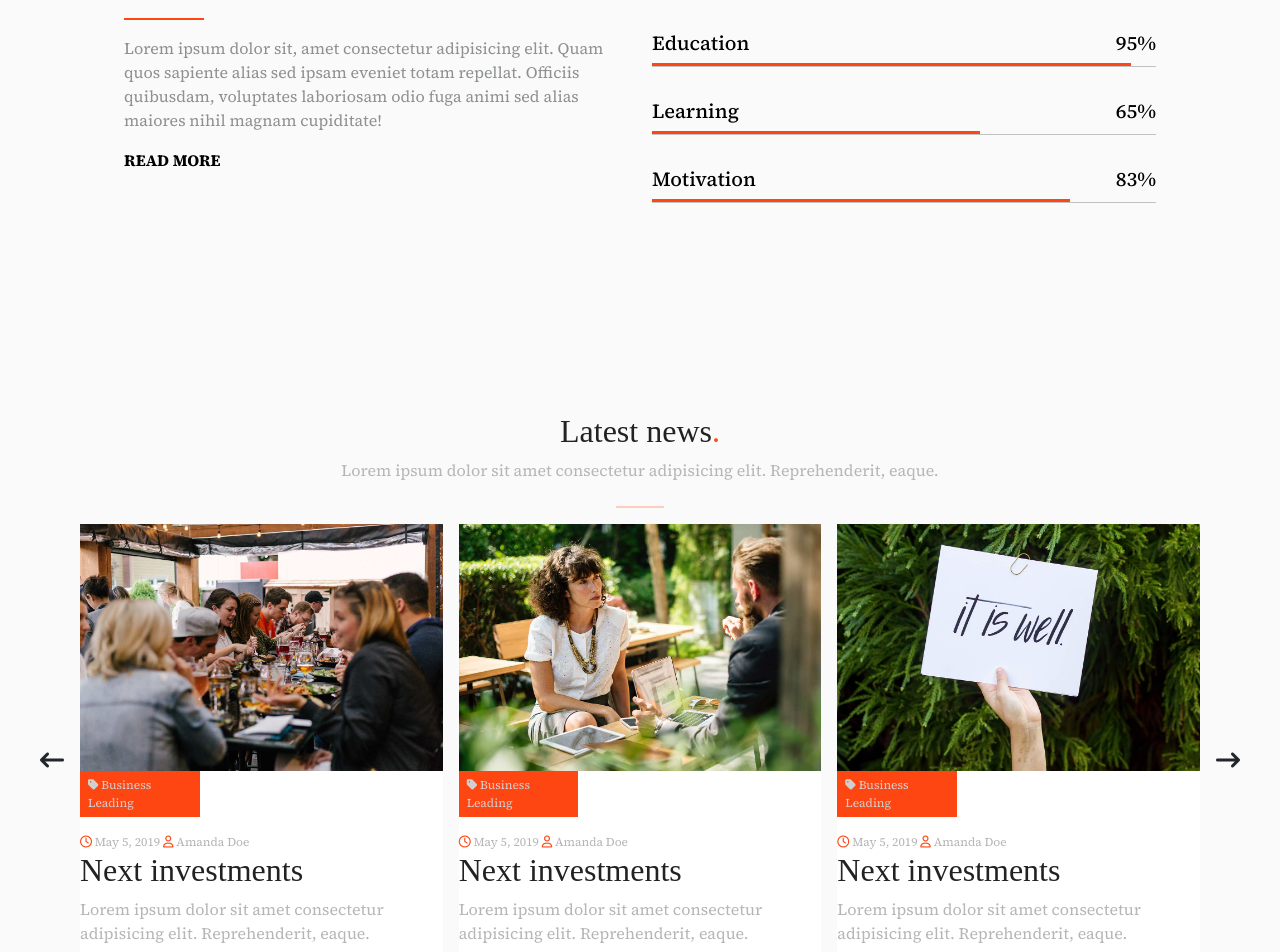
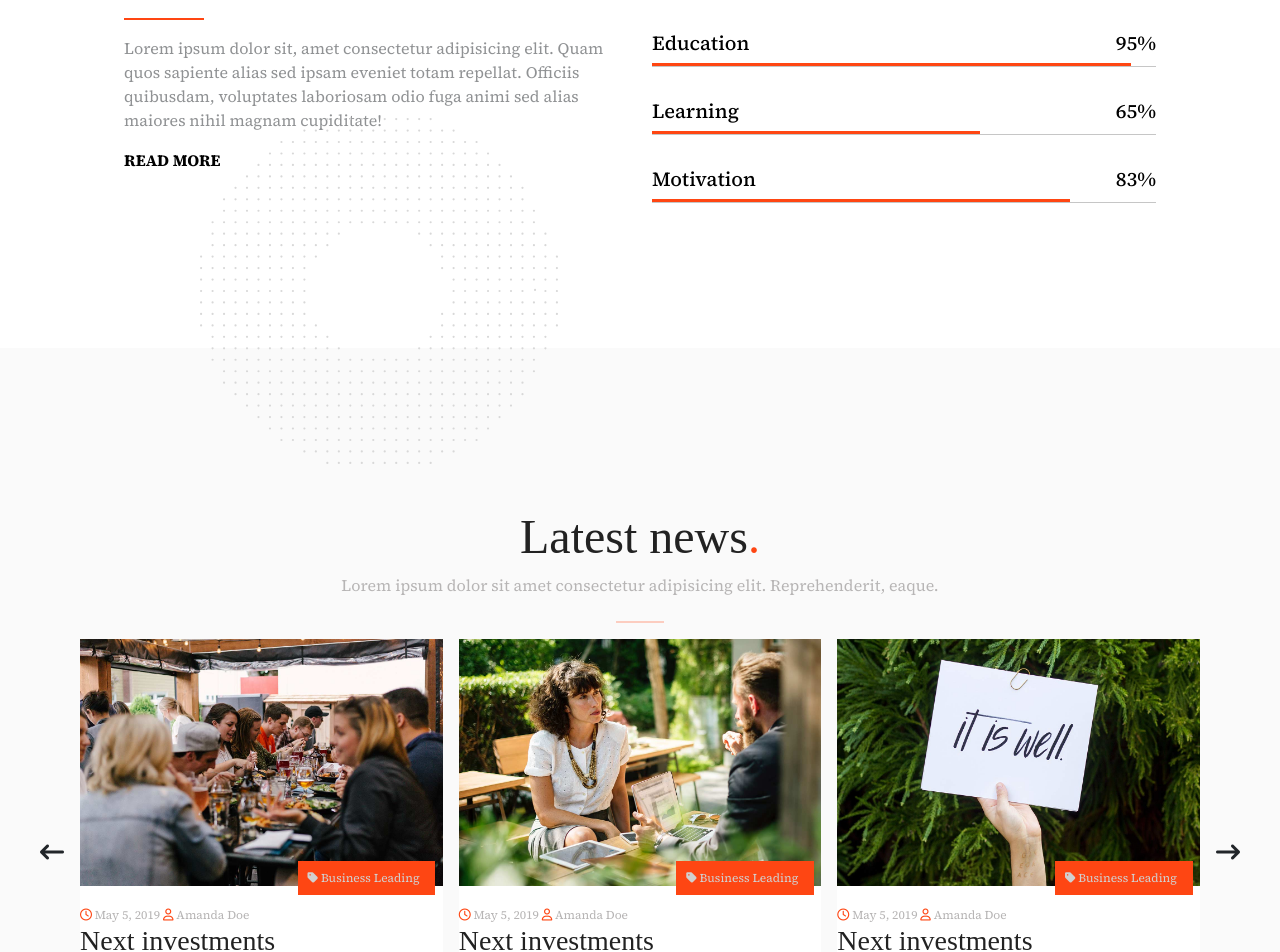
Before and after one commit to titoni-andrea/proj-html-vuejs, a Vue app: page / in a window 1280 px wide. Shown: the part 2669-3621 px from the top of the page. Built offline with nearby package versions, Linux system fonts and the light colour scheme.

Commit message:
sistemato news

```diff
--- a/src/components/mainComponents/News.vue
+++ b/src/components/mainComponents/News.vue
@@ -49,9 +49,10 @@ export default {
 
 <template>
     <div class="cont-flex">
+        <img class="svg-sfondo" src="/src/assets/svg/svg-4.svg" alt="">
         <div class="news">
 
-            <h2 class="titolo">Latest news<span class="arancio">.</span></h2>
+            <h2 class="titolo-principale">Latest news<span class="arancio">.</span></h2>
             <p class="sottotitolo">Lorem ipsum dolor sit amet consectetur adipisicing elit. Reprehenderit, eaque.</p>
             <hr class="linea">
 
@@ -111,20 +112,36 @@ export default {
 <style scoped>
 .cont-flex {
     background-color: #FAFAFA;
+    position: relative;
 }
+
+.svg-sfondo {
+    position: absolute;
+    top: -230px;
+    width: 28%;
+    left: 200px;
+}
+
 
 .news {
     display: flex;
     flex-direction: column;
     align-items: center;
-    padding: 4rem 0px;
+    padding: 10rem 0px 4rem 0px;
     width: 1200px;
     margin: auto;
+}
+
+.titolo-principale {
+    color: #222;
+    font-family: 'Times New Roman', Times, serif;
+    font-size: 48px;
 }
 
 .titolo {
     color: #222;
     font-family: 'Times New Roman', Times, serif;
+    font-size: 28px;
 }
 
 .arancio {
@@ -167,6 +184,7 @@ export default {
     color: rgb(183, 181, 181);
     font-size: 12px;
     margin-bottom: 0px;
+    margin-top: 20px;
 }
 
 .author i {
@@ -175,9 +193,12 @@ export default {
 
 .tag {
     background-color: #FE4613;
-    width: 33%;
+    width: 38%;
     color: rgb(209, 208, 208);
-    padding: 5px 8px;
+    padding: 8px 10px;
     font-size: 12px;
+    position: absolute;
+    top: 52%;
+    left: 60%;
 }
 </style>
--- a/src/components/mainComponents/Stats.vue
+++ b/src/components/mainComponents/Stats.vue
@@ -160,7 +160,7 @@ export default {
 
 <style scoped>
 .row {
-    background-color: #FAFAFA;
+    background-color: #fff;
     color: black;
 }
 
```
